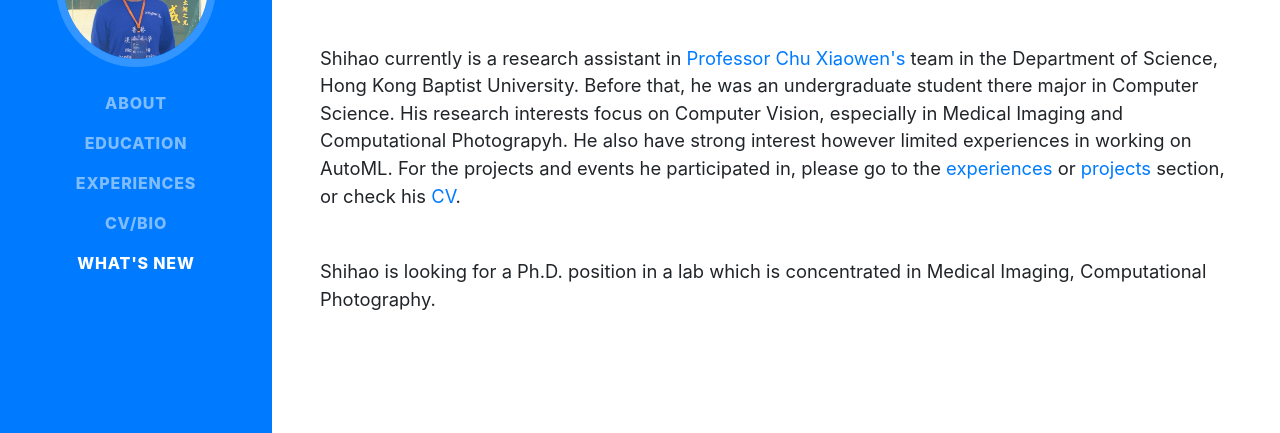
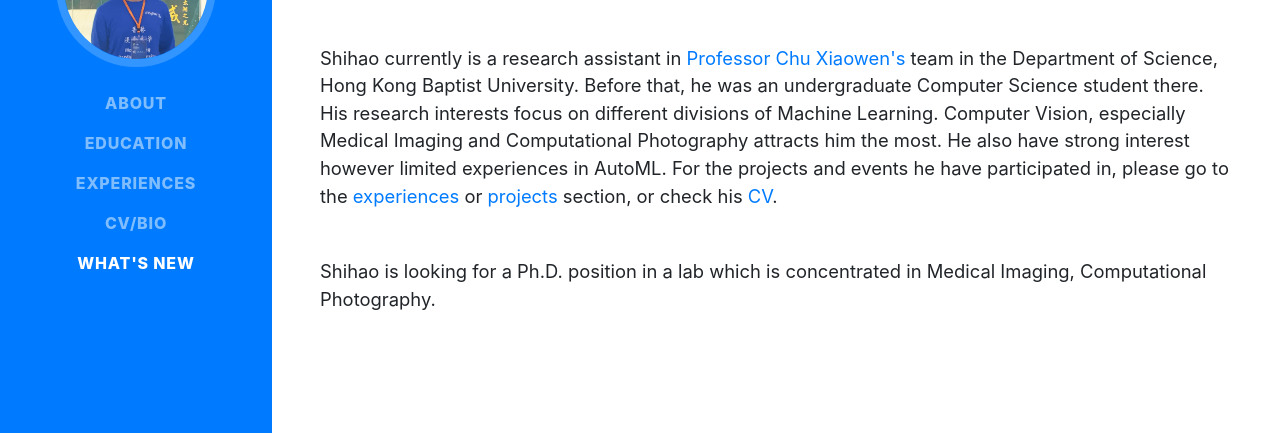
Before and after one commit to wang-shihao/arthursdays.github.io, a website with bundled scripts: page index.html in a window 1280 px wide. Shown: the part 281-714 px from the top of the page. Built offline with nearby package versions, Linux system fonts and the light colour scheme; a web font is replaced by a local one.

Commit message:
Modified Self-intro

```diff
--- a/index.html
+++ b/index.html
@@ -84,10 +84,12 @@
         <div class="subheading mb-5">13E, 31-41 Cheung Sha Wan Road, Hong Kong · (852) 5267-9896 ·
           <a href="mailto:wangsharthur@gmail.com">wangsharthur@gmail.com</a>
         </div>
-        <p class="lead mb-5">Shihao currently is a research assistant in <a href="https://www.comp.hkbu.edu.hk/~chxw/">Professor Chu Xiaowen's</a> team in the Department of Science, Hong Kong Baptist University. Before that, he was an undergraduate student there
-          major in Computer Science. His research interests focus on Computer Vision, especially in Medical Imaging and Computational
-          Photograpyh. He also have strong interest however limited experiences in working on AutoML. For the projects and events he participated in,
-          please go to the <a href="#experiences">experiences</a> or <a href="#experiences">projects</a> section, or check his <a href="#cv">CV</a>.
+        <p class="lead mb-5">Shihao currently is a research assistant in <a href="https://www.comp.hkbu.edu.hk/~chxw/">Professor Chu Xiaowen's</a>
+          team in the Department of Science, Hong Kong Baptist University. Before that, he was an undergraduate Computer Science student there.
+          His research interests focus on different divisions of Machine Learning. Computer Vision, especially Medical Imaging and Computational
+          Photography attracts him the most. He also have strong interest however limited experiences in AutoML. For the projects and events he
+          have participated in, please go to the <a href="#experiences">experiences</a> or <a href="#experiences">projects</a> section, or check
+          his <a href="#cv">CV</a>.
         </p>
         <p class="lead mb-5">
           Shihao is looking for a Ph.D. position in a lab which is concentrated in Medical Imaging, Computational Photography.
```
